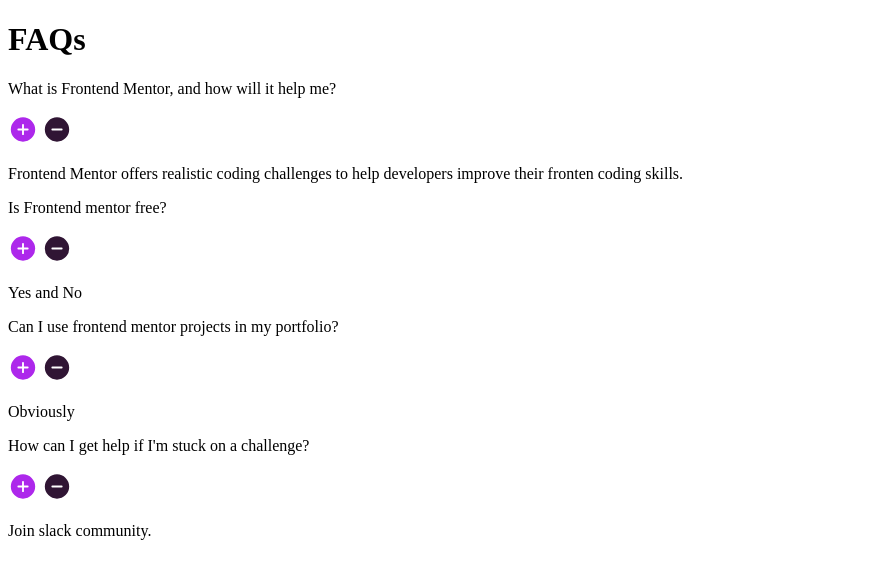
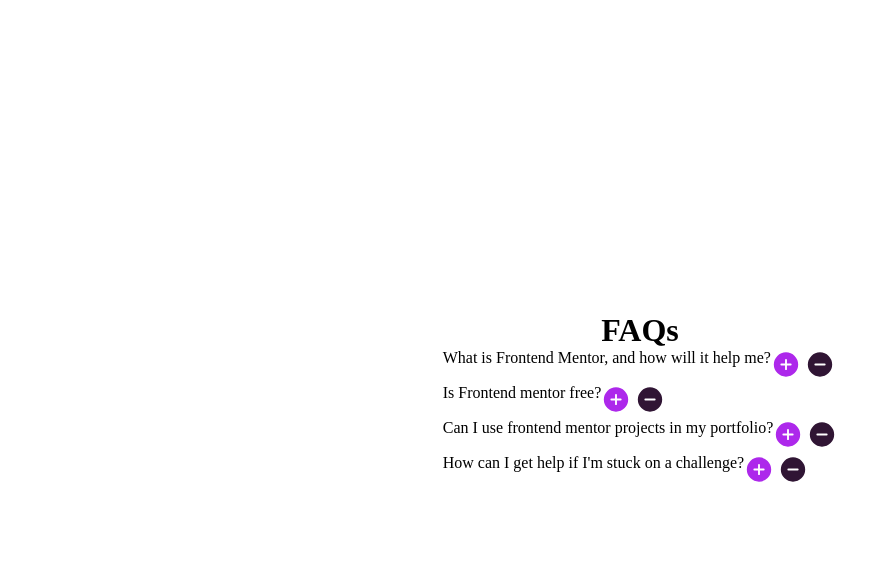
Before and after one commit to GautamRaj-12/frontend-mentor, a plain HTML site: page faq-accordion/index.html in a window 1280 px wide. Shown: the whole page, without its empty margins (0-890 px from the left). Drawn offline with nearby package versions, Linux system fonts and the light colour scheme; files that its build step writes are made by us from their sources.

Commit message:
faq-accordion: basic styling done

```diff
--- a/faq-accordion/index.html
+++ b/faq-accordion/index.html
@@ -10,9 +10,11 @@
     <h1>FAQ<span>s</span></h1>
     <section class="faq-accordion">
       <div class="faq-accordion--qa">
+        <div class="faq-accordion--container">
           <p class="faq-accordion-q faq-accordion-q1">
             What is Frontend Mentor, and how will it help me?
           </p>
+          <div class="show-hide-icons">
             <img
               src="./assets/images/icon-plus.svg"
               alt="An icon for showing the answer"
@@ -21,13 +23,19 @@
               src="./assets/images/icon-minus.svg"
               alt="An icon for hiding the answer"
             />
-        <p class="faq-accordion-a1">
+          </div>
+        </div>
+        <p class="faq-accordion-a faq-accordion-a1">
           Frontend Mentor offers realistic coding challenges to help developers
           improve their fronten coding skills.
         </p>
       </div>
       <div class="faq-accordion--qa">
-        <p class="faq-accordion-q faq-accordion-q2">Is Frontend mentor free?</p>
+        <div class="faq-accordion--container">
+          <p class="faq-accordion-q faq-accordion-q2">
+            Is Frontend mentor free?
+          </p>
+          <div class="show-hide-icons">
             <img
               src="./assets/images/icon-plus.svg"
               alt="An icon for showing the answer"
@@ -36,12 +44,16 @@
               src="./assets/images/icon-minus.svg"
               alt="An icon for hiding the answer"
             />
-        <p class="faq-accordion-a2">Yes and No</p>
+          </div>
+        </div>
+        <p class="faq-accordion-a faq-accordion-a2">Yes and No</p>
       </div>
       <div class="faq-accordion--qa">
+        <div class="faq-accordion--container">
           <p class="faq-accordion-q faq-accordion-q3">
             Can I use frontend mentor projects in my portfolio?
           </p>
+          <div class="show-hide-icons">
             <img
               src="./assets/images/icon-plus.svg"
               alt="An icon for showing the answer"
@@ -50,12 +62,16 @@
               src="./assets/images/icon-minus.svg"
               alt="An icon for hiding the answer"
             />
-        <p class="faq-accordion-a3">Obviously</p>
+          </div>
+        </div>
+        <p class="faq-accordion-a faq-accordion-a3">Obviously</p>
       </div>
       <div class="faq-accordion--qa">
+        <div class="faq-accordion--container">
           <p class="faq-accordion-q faq-accordion-q4">
             How can I get help if I'm stuck on a challenge?
           </p>
+          <div class="show-hide-icons">
             <img
               src="./assets/images/icon-plus.svg"
               alt="An icon for showing the answer"
@@ -64,7 +80,9 @@
               src="./assets/images/icon-minus.svg"
               alt="An icon for hiding the answer"
             />
-        <p class="faq-accordion-a4">Join slack community.</p>
+          </div>
+        </div>
+        <p class="faq-accordion-a faq-accordion-a4">Join slack community.</p>
       </div>
     </section>
   </body>
--- a/faq-accordion/scss/_base.scss
+++ b/faq-accordion/scss/_base.scss
@@ -0,0 +1,7 @@
+*,
+::after,
+::before {
+  margin: 0;
+  padding: 0;
+  box-sizing: border-box;
+}
--- /dev/null
+++ b/faq-accordion/scss/_faq.scss
@@ -0,0 +1,14 @@
+body {
+  width: 100vw;
+  height: 100vh;
+  display: flex;
+  flex-direction: column;
+  justify-content: center;
+  align-items: center;
+}
+.faq-accordion--container {
+  display: flex;
+}
+.faq-accordion-a {
+  display: none;
+}
--- a/faq-accordion/scss/main.scss
+++ b/faq-accordion/scss/main.scss
@@ -0,0 +1,2 @@
+@import './_base';
+@import './faq';
```
Also changed, not shown: faq-accordion/css/styles.css (added), 1 other file. Lines whose indentation alone changed are shown as unchanged.
